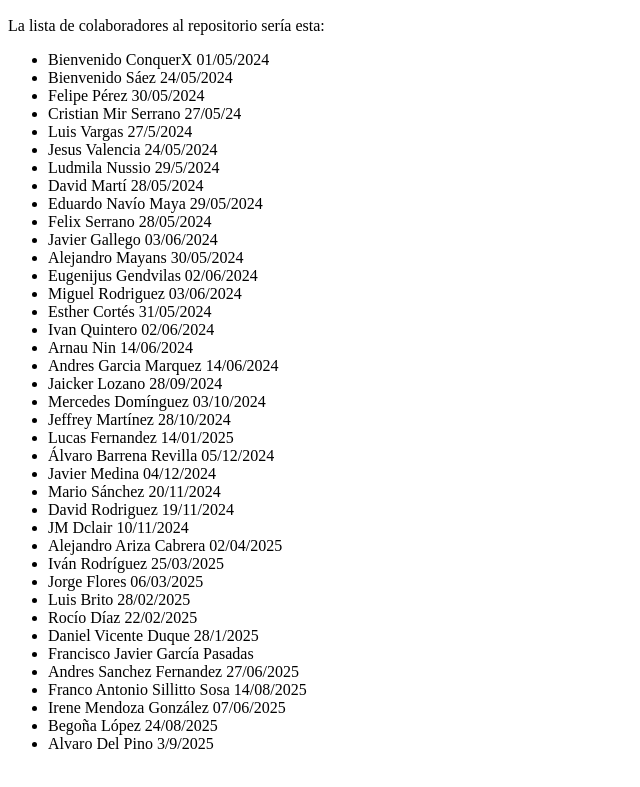
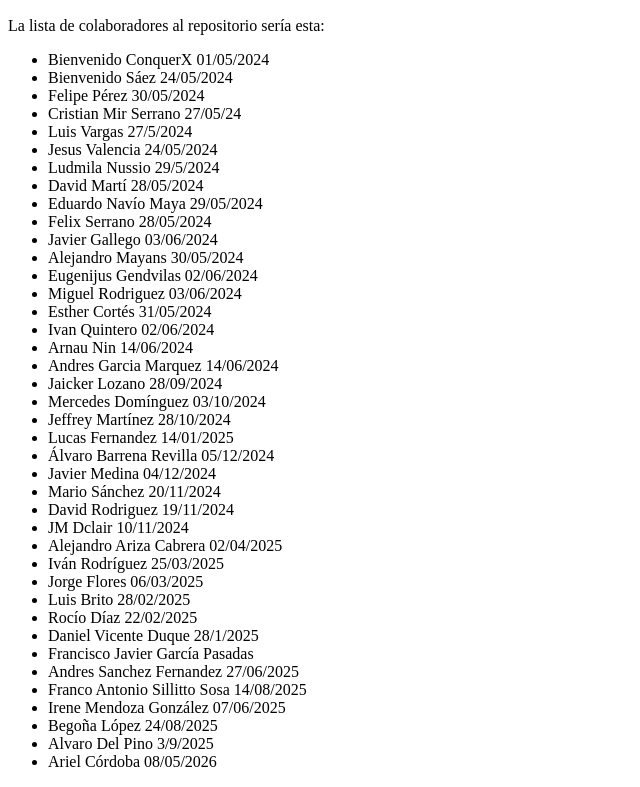
Before and after one commit to bienvenidoconquerx/proyecto1, a plain HTML site: page index.html in a window 1280 px wide. Shown: the part 110-897 px from the top of the page, without its empty margins (0-640 px from the left). Drawn offline with Linux system fonts and the light colour scheme.

Commit message:
Añadiendo a Ariel Córdoba como colaborador.

```diff
--- a/index.html
+++ b/index.html
@@ -51,6 +51,7 @@
             <li>Irene Mendoza González 07/06/2025</li>
             <li>Begoña López 24/08/2025</li>
             <li>Alvaro Del Pino 3/9/2025</li>
+            <li>Ariel Córdoba 08/05/2026</li>
         </ul>
 </body>
 
```
